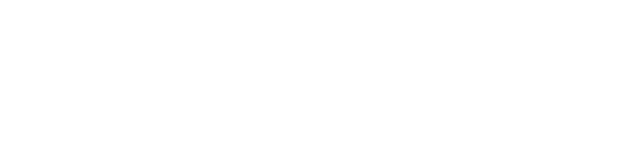
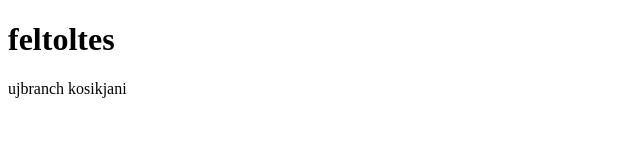
Before and after one commit to Palmtree-a-Kosik-Jani/ckik11ccsop2kozos, a plain HTML site: page index.html in a window 1280 px wide. Shown: the whole page, without its empty margins (0-640 px from the left). Drawn offline with Linux system fonts and the light colour scheme.

Commit message:
ujbranch

```diff
--- a/index.html
+++ b/index.html
@@ -7,6 +7,8 @@
     <title>Fooldal</title>
 </head>
 <body>
+    <h1>feltoltes</h1>
+    <p>ujbranch kosikjani</p>
 
 </body>
 </html>
```
